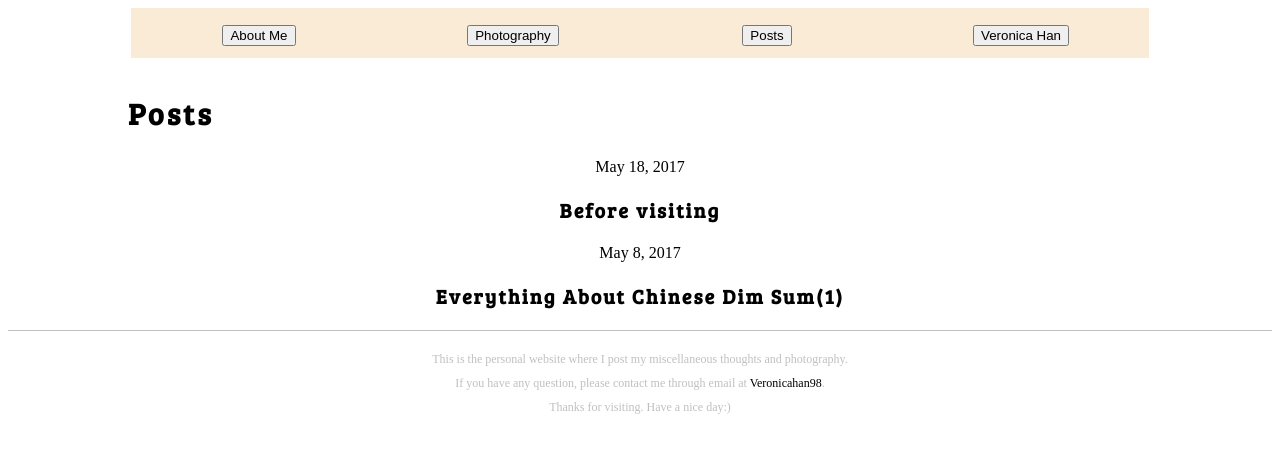
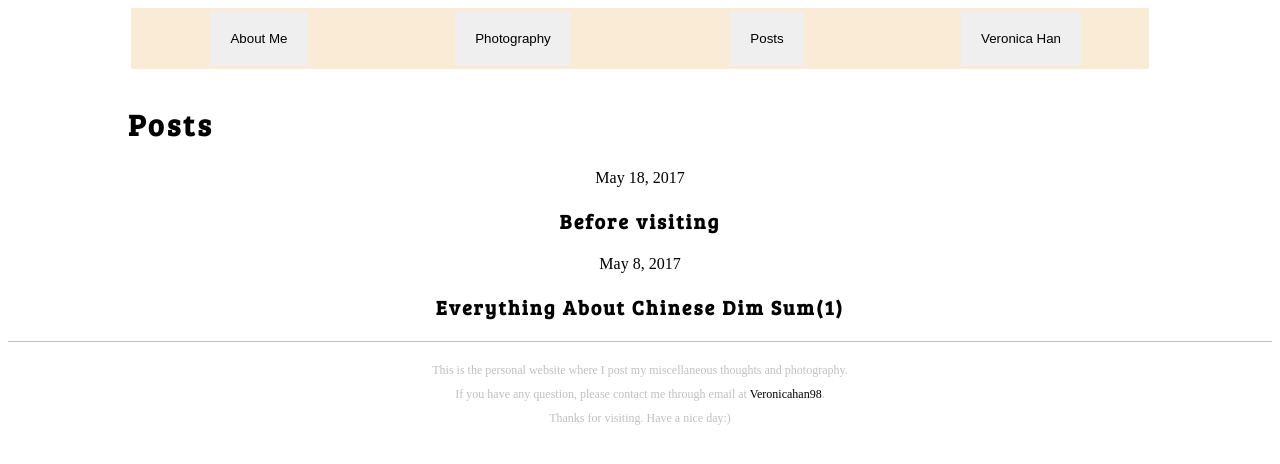
Before and after one commit to topveronicaa/topveronicaa.github.io, a Jekyll site: the page built from posts.html, in a window 1280 px wide. Shown: the top 464 px of the page. Built offline with Jekyll 4.4.1, drawn with Linux system fonts in a browser that asks for light colours.

Commit message:
Update header.html

```diff
--- a/_includes/header.html
+++ b/_includes/header.html
@@ -5,6 +5,7 @@
 <head>
 <link href="https://fonts.googleapis.com/css?family=Anton" rel="stylesheet">
 <style>
+
 table.hea {
 height: 50px;
 background-color: antiquewhite;
@@ -22,6 +23,38 @@
 text-decoration: none;
 font-weight: light;
 }
+
+  .button {
+    position: relative;
+    border: none;
+    padding: 20px;
+    -webkit-transition-duration: 0.4s; /* Safari */
+    transition-duration: 0.4s;
+    text-decoration: none;
+    overflow: hidden;
+    cursor: pointer;
+}
+
+.button:after {
+    content: "";
+    background: #90EE90;
+    display: block;
+    position: absolute;
+  padding-top: 300%;
+    padding-left: 350%;
+    margin-left: -20px!important;
+    margin-top: -120%;
+    opacity: 0;
+    transition: all 0.8s
+}
+
+.button:active:after {
+    padding: 0;
+    margin: 0;
+    opacity: 1;
+    transition: 0s
+}
+
 </style>
 
 </head>
```
